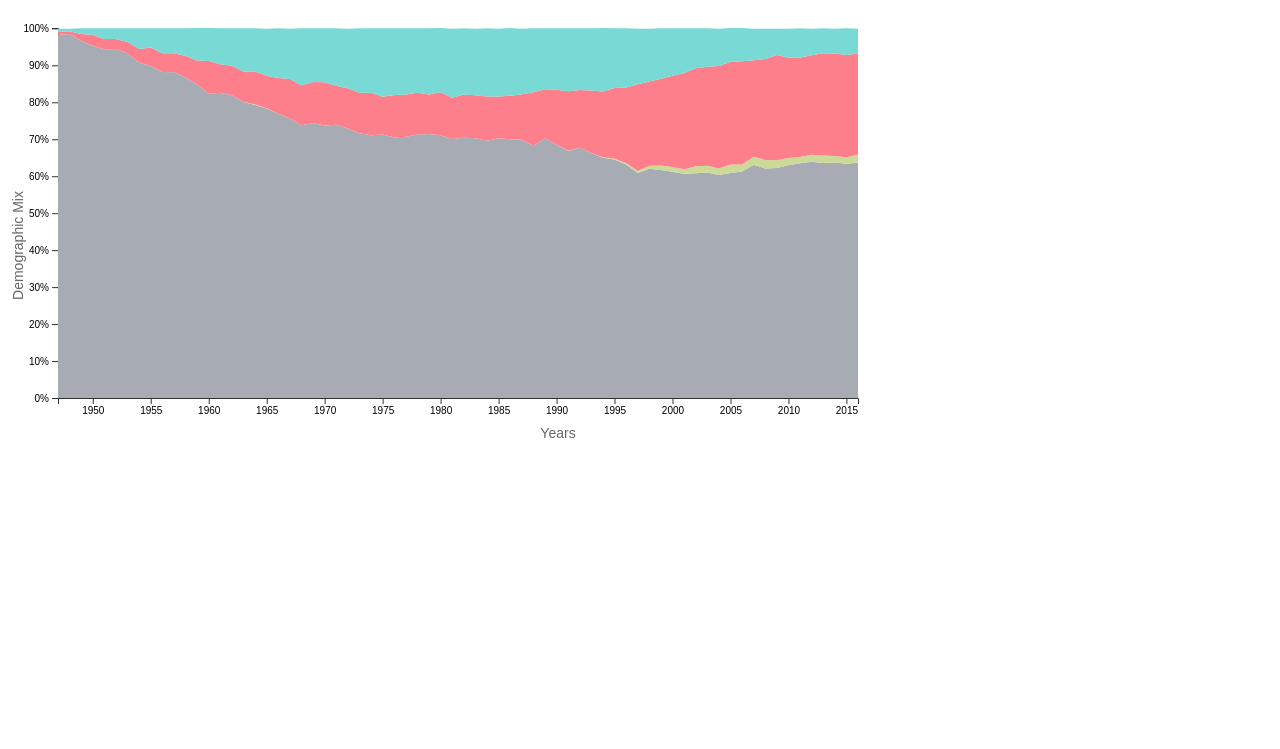
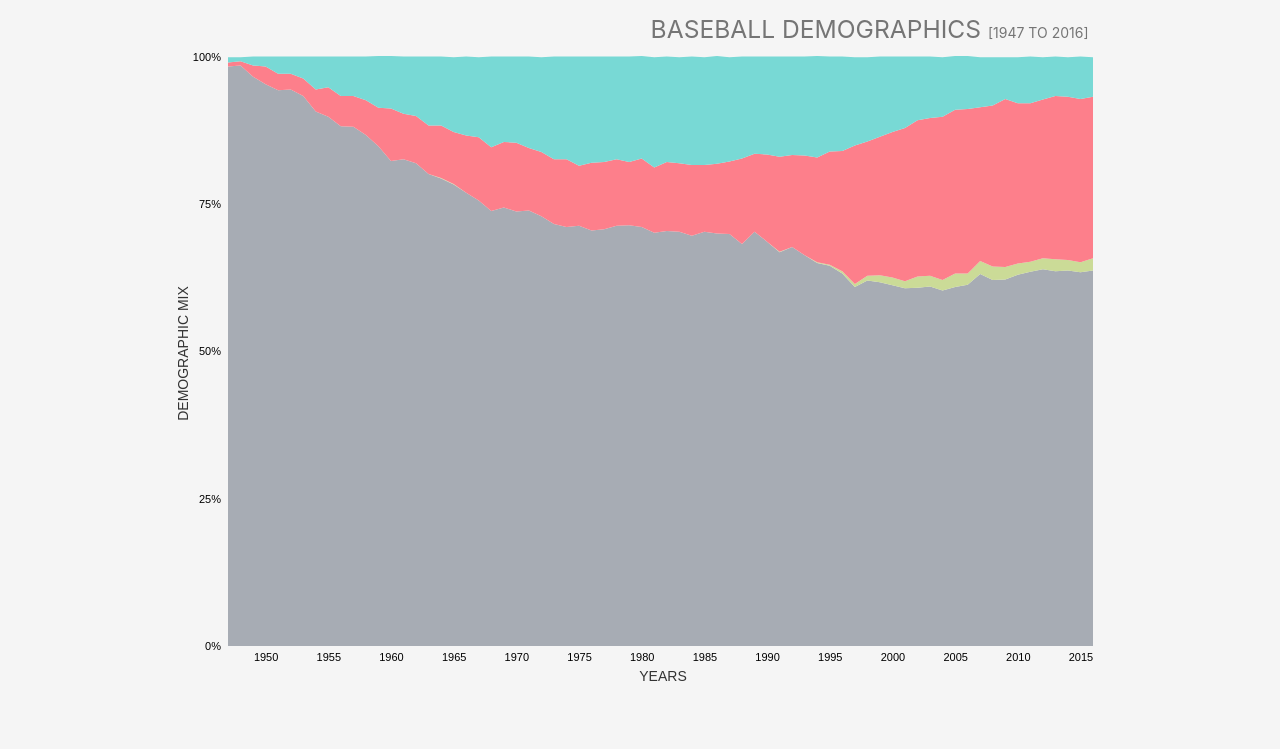
Before and after one commit to robcrock/baseball_demographics, a plain HTML site: page index.html in a window 1280 px wide. Drawn offline with nearby package versions, Linux system fonts and the light colour scheme.

Commit message:
Add Ann styles.

```diff
--- /dev/null
+++ b/css/style.css
@@ -0,0 +1,28 @@
+.container {
+    width: 925px !important;
+    height: 800px !important;
+}
+.row {
+    margin-bottom: 0px;
+}
+h5 {
+    margin-right: 14px;
+    margin-bottom: 0px;
+}
+#time-period {
+    font-size: 14px;
+}
+.x.axis line,.x.axis path {
+    display: none;
+}
+.x.axis text {
+    font-size: 11px;
+    color: #777777;
+}
+.y.axis line,.y.axis path {
+    display: none;
+}
+.y.axis text {
+    font-size: 11px;
+    color: #777777;
+}
--- a/index.html
+++ b/index.html
@@ -2,17 +2,27 @@
 <html lang="en">
 <head>
   <meta charset="UTF-8">
-  <meta name="viewport" content="width=device-width, initial-scale=1.0">
-  <meta http-equiv="X-UA-Compatible" content="ie=edge">
+  <!--Let browser know website is optimized for mobile-->
+  <meta name="viewport" content="width=device-width, initial-scale=1.0" />
   <!-- load in D3 and Chart constructor scripts -->
   <script src="https://cdnjs.cloudflare.com/ajax/libs/d3/4.10.0/d3.min.js"></script>
-  <link rel="stylesheet" type="text/css" href="style.css">
+  <!-- Compiled and minified CSS -->
+  <link rel="stylesheet" type="text/css" href="css/materialize.min.css">
+  <!-- Custom style sheet -->
+  <link rel="stylesheet" type="text/css" href="css/style.css">
   <title>Baseball Demographics</title>
 </head>
-<body>
+<body class='grey lighten-4'>
   <!-- here's the div our chart will be injected into -->
-  <div class="chart-container" style="max-width: 1000px;"></div>
-  <script src="chart.js"></script>
-  <script src="app.js"></script>
+  <div class="container grey-text text-darken-1">
+    <div class="row">
+      <h5 class='right-align'>BASEBALL DEMOGRAPHICS <span id="time-period">[1947 TO 2016]</span></h5>
+    </div>
+  </div>
+  <!--JavaScript at end of body for optimized loading-->
+  <script src="js/materialize.min.js"></script>
+  <!-- Custom JavaScript code -->
+  <script src="js/chart.js"></script>
+  <script src="js/app.js"></script>
 </body>
 </html>
--- a/app.js
+++ b/js/app.js
@@ -1,4 +1,4 @@
-d3.csv('data.csv', function (error, data) {
+d3.csv('data/data.csv', function (error, data) {
 
   if (error) throw error;
 
@@ -74,12 +74,12 @@ d3.csv('data.csv', function (error, data) {
 function initializeAreaChart(data, keys) {
   // create new chart using Chart constructor
   const chart = new Chart({
-    element: document.querySelector('.chart-container'),
+    element: document.querySelector('.container'),
     data: data,
     keys: keys
   });
   // redraw chart on each resize
   // in a real-world example, it might be worth ‘throttling’ this
   // more info: http://sampsonblog.com/749/simple-throttle-function
-  d3.select(window).on('resize', () => chart.draw());
+  // d3.select(window).on('resize', () => chart.draw());
 }
--- a/chart.js
+++ b/js/chart.js
@@ -12,11 +12,11 @@ class Chart {
 
   draw() {
     // define width, height and margin
-    this.width = this.element.offsetWidth;
-    this.height = this.width / 2;
+    this.width = 925; // this.element.offsetWidth;
+    this.height = 700; // this.width / 2;
     this.margin = {
-      top: 20,
-      right: 75,
+      top: 10,
+      right: 5,
       bottom: 45,
       left: 50
     };
@@ -24,7 +24,7 @@ class Chart {
     this.innerWidth = this.width - (this.margin.right + this.margin.left);
 
     // set up parent element and SVG
-    this.element.innerHTML = '';
+    // this.element.innerHTML = '';
     const svg = d3.select(this.element).append('svg');
     svg.attr('width', this.width);
     svg.attr('height', this.height);
@@ -71,47 +71,52 @@ class Chart {
     // ]
     this.colorScale = d3.scaleOrdinal(['#A7ACB4', '#CBDB97', '#FD7F8B', '#78D9D5', '#F8D06D']);
 
-    console.log(d3.schemeCategory10);
   }
 
   addAxes() {
     const m = this.margin;
 
+    // Ticks should be #666666
+
     // create and append axis elements
     // this is all pretty straightforward D3 stuff
     const xAxis = d3.axisBottom()
       .scale(this.xScale)
-      .ticks(10);
+      .ticks(10)
+      .tickSize('9');
 
     const yAxis = d3.axisLeft()
       .scale(this.yScale)
-      .tickFormat(d3.format(",.0%"));
+      .tickValues([0, .25, .5, .75, 1])
+      .tickFormat(d3.format(",.0%"))
+      .tickSize('9');
 
     this.plot.append("g")
       .attr("class", "x axis")
-      .attr("transform", `translate(0, ${this.innerHeight - (m.top + m.bottom)})`)
+      .attr("transform", `translate(0, ${this.innerHeight - (m.top + m.bottom) - 5})`)
       .call(xAxis);
 
     // Add x-axis title
     d3.select('.x.axis').append('text')
-      .attr('x', this.width / 2)
+      .attr('x', this.innerWidth / 2)
       .attr('y', 40)
-      .text('Years')
-      .style('fill', '#666666')
+      .text('YEARS')
+      .style('fill', '#333333')
       .style('font-size', '14px');
 
     this.plot.append("g")
       .attr("class", "y axis")
+      .attr("transform", 'translate(5, 0)')
       .call(yAxis)
 
     // A y-axis title
     d3.select('.y.axis').append('text')
-      .attr('x', -this.innerHeight / 2)
-      .attr('y', -35)
+      .attr('x', -this.innerHeight / 2 + 25)
+      .attr('y', -45)
       .attr('transform', `rotate(-90 0 0)`)
-      .text('Demographic Mix')
+      .text('DEMOGRAPHIC MIX')
       .style('text-anchor', 'middle')
-      .style('fill', '#666666')
+      .style('fill', '#333333')
       .style('font-size', '14px');
   }
 
--- a/style.css
+++ /dev/null
@@ -1,8 +0,0 @@
-.line {
-    fill: none;
-    stroke-width: 4px;
-}
-.axis path, .tick line {
-    fill: none;
-    stroke: #333;
-}
```
Also changed, not shown: css/materialize.min.css (added), data/data.csv (renamed from data.csv), fonts/roboto/Roboto-Bold.woff (added), fonts/roboto/Roboto-Bold.woff2 (added), fonts/roboto/Roboto-Light.woff (added), fonts/roboto/Roboto-Light.woff2 (added), fonts/roboto/Roboto-Medium.woff (added), fonts/roboto/Roboto-Medium.woff2 (added), fonts/roboto/Roboto-Regular.woff (added), fonts/roboto/Roboto-Regular.woff2 (added), fonts/roboto/Roboto-Thin.woff (added), fonts/roboto/Roboto-Thin.woff2 (added), js/materialize.min.js (added), 1 other file.
